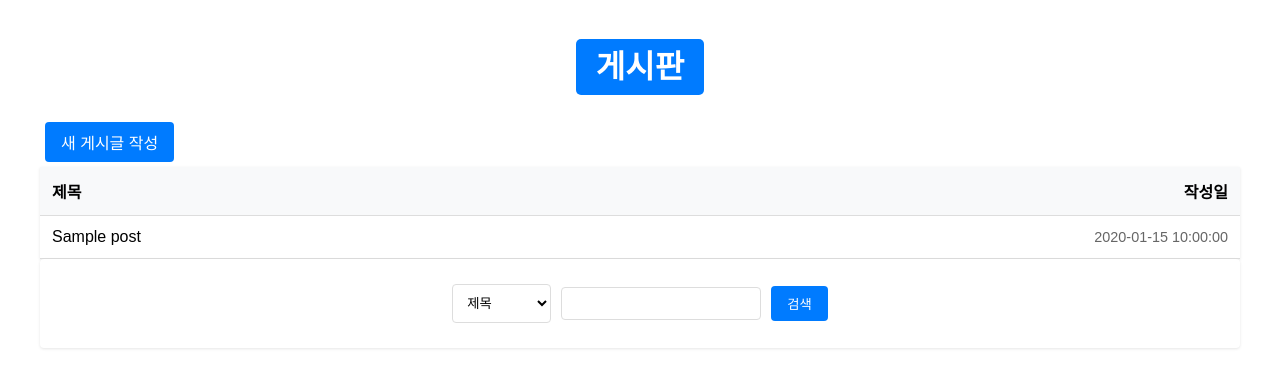
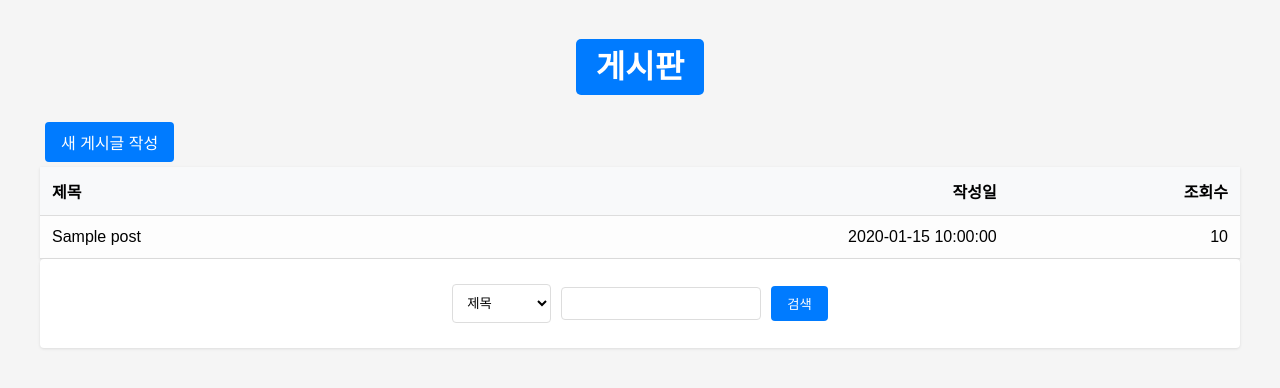
Before and after one commit to scoyana/Mission3_Flask_board, a Flask app: page / in a window 1280 px wide. Shown: the top 388 px of the page. Run offline with Flask 3, Linux system fonts and the light colour scheme; tables that the repository leaves empty hold one stand-in row (values such as "Sample post").

Commit message:
[Update] 조회수 기능과 최종 수정

```diff
--- a/app.py
+++ b/app.py
@@ -15,7 +15,7 @@ conn = pymysql.connect(host='localhost', user='root', password='root', db='post_
 cursor = conn.cursor()
 
 # 테이블 생성
-cursor.execute("CREATE TABLE IF NOT EXISTS post(id INT AUTO_INCREMENT PRIMARY KEY, title VARCHAR(255), content TEXT, created_at DATETIME)")
+cursor.execute("CREATE TABLE IF NOT EXISTS post(id INT AUTO_INCREMENT PRIMARY KEY, title VARCHAR(255), content TEXT, created_at DATETIME, views INT DEFAULT 0)")
 
 
 # 게시판 메인 화면
@@ -39,6 +39,10 @@ def post():
 # 게시글 상세보기
 @app.route('/post/<int:post_id>')
 def view_post(post_id):
+    # 조회수 증가
+    cursor.execute("UPDATE post SET views = views + 1 WHERE id = %s", (post_id,))
+    conn.commit()
+
     cursor.execute("SELECT * FROM post WHERE id = %s", (post_id,))
     post = cursor.fetchone()
     return render_template('view_post.html', post=post)
--- a/requirements.txt
+++ b/requirements.txt
@@ -1,2 +1,4 @@
 Flask==3.1.0
 PyMySQL==1.1.1
+Werkzeug==3.0.3
+python>=3.8
--- a/static/style.css
+++ b/static/style.css
@@ -12,7 +12,7 @@ body {
     font-family: 'Noto Sans KR', sans-serif;
     max-width: 1200px;
     margin: 0 auto;
-    padding: 20px;`
+    padding: 20px;
     background-color: #f5f5f5;
 }
 
@@ -24,6 +24,10 @@ body {
     box-shadow: 0 1px 3px rgba(0,0,0,0.1);
 }
 
+#views_title {
+    text-align: right;
+}
+
 #time_title {
     text-align: right;
 }
@@ -32,6 +36,9 @@ body {
     text-align: right;
 }
 
+#views {
+    text-align: right;
+}
 /* 공통 스타일 */
 .card {
     background-color: white;
@@ -159,9 +166,3 @@ input[type="text"], textarea {
     border-radius: 4px;
     box-sizing: border-box;
 }
-
-/* 시간 표시 스타일 */
-#time {
-    color: #666;
-    font-size: 0.9em;
-}
--- a/templates/index.html
+++ b/templates/index.html
@@ -17,6 +17,7 @@
         <tr>
           <th>제목</th>
           <th id="time_title">작성일</th>
+          <th id="views_title">조회수</th>
         </tr>
       </thead>
       <tbody>
@@ -24,6 +25,7 @@
         <tr>
           <td><a href="{{ url_for('view_post', post_id=post[0]) }}">{{ post[1] }}</a></td>
           <td id="time">{{ post[3] }}</td>
+          <td id="views">{{ post[4] }}</td>
         </tr>
         {% endfor %}
       </tbody>
--- a/templates/view_post.html
+++ b/templates/view_post.html
@@ -13,6 +13,7 @@
     <h1>{{ post[1] }}</h1>
     <div class="card">
       <p style="white-space: pre-wrap">{{ post[2] }}</p>
+      <p class="post-info">조회수: {{ post[4] }}</p>
     </div>
     <div style="margin-top: 20px">
       <a href="{{ url_for('edit_post', post_id=post[0]) }}" class="button"
```
